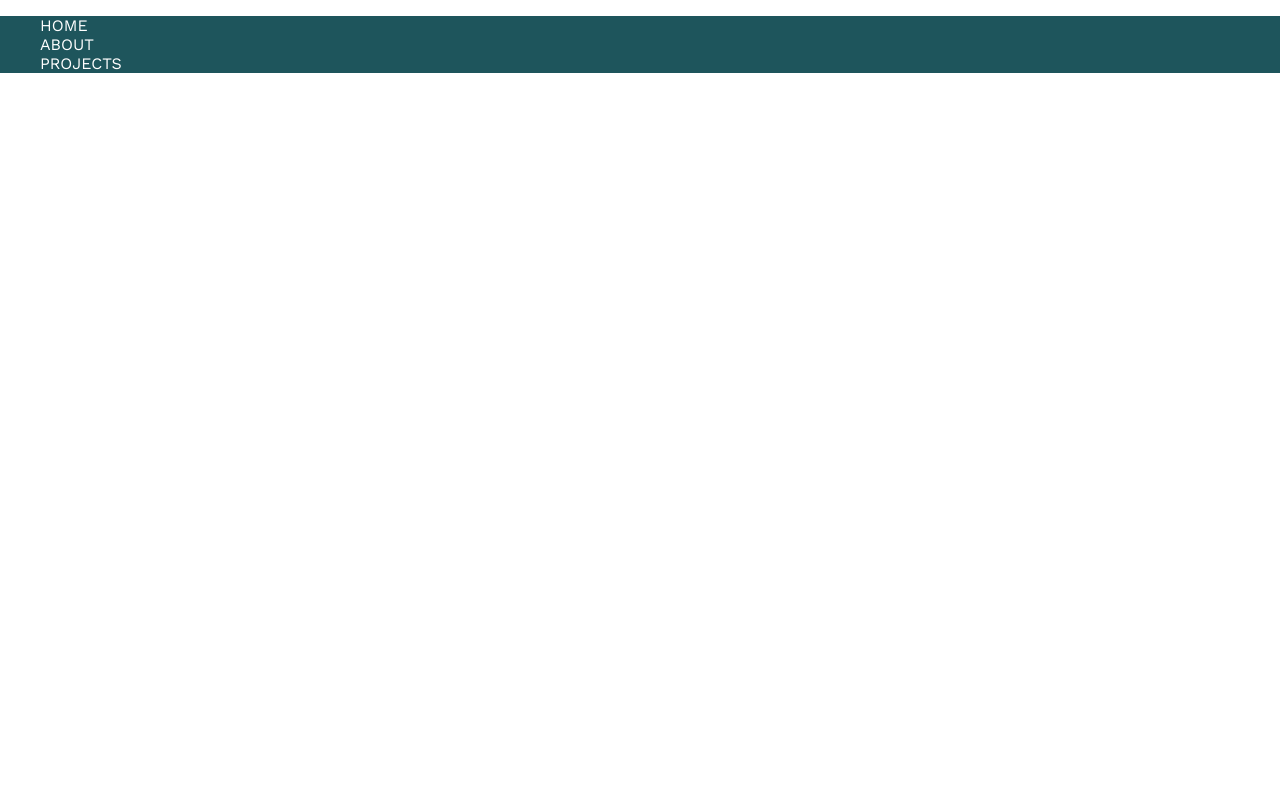
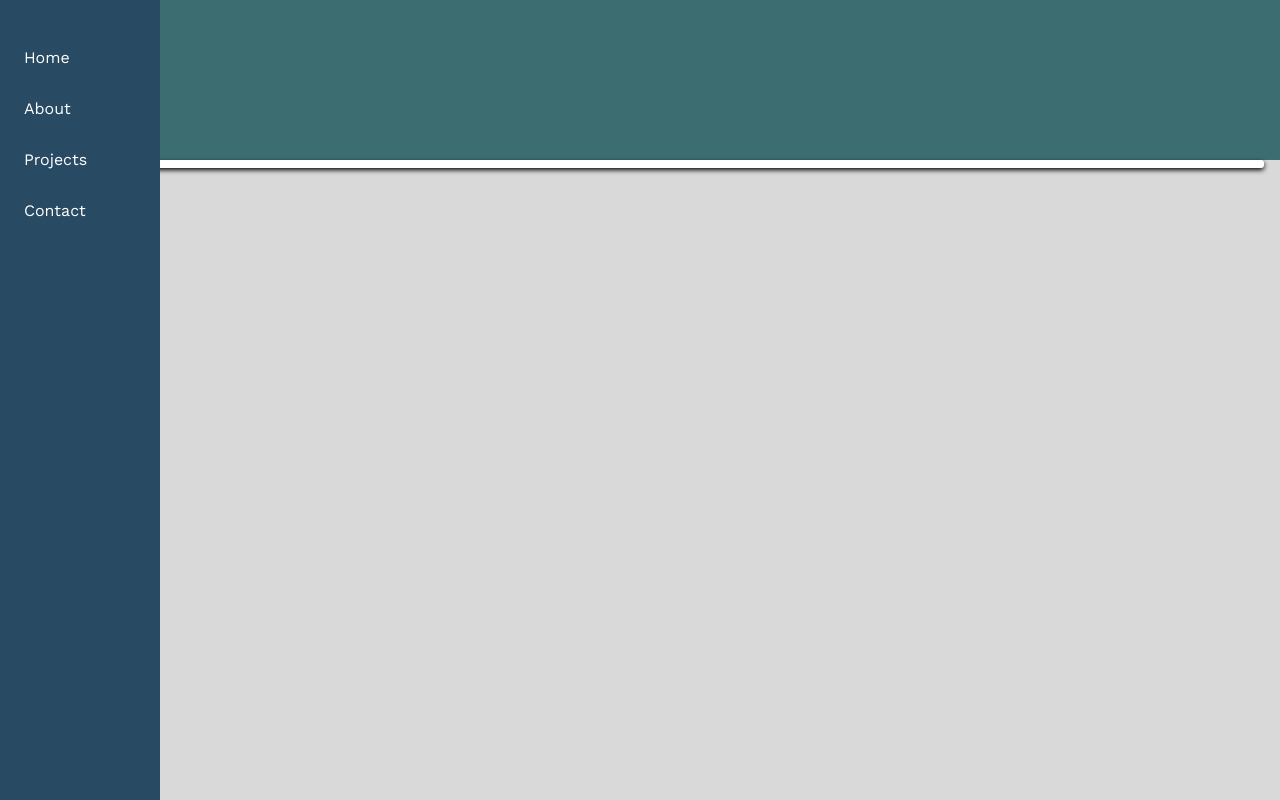
Before and after one commit to orpd0523/portfolio, a React (Create React App) app: page / in a window 1280 px wide. Built offline with nearby package versions, Linux system fonts and the light colour scheme.

Commit message:
added menu items

```diff
--- a/package.json
+++ b/package.json
@@ -8,6 +8,7 @@
     "@testing-library/user-event": "^13.5.0",
     "react": "^18.2.0",
     "react-dom": "^18.2.0",
+    "react-icons": "^4.7.1",
     "react-scripts": "5.0.1",
     "sass": "^1.57.1",
     "web-vitals": "^2.1.4"
--- a/src/App.js
+++ b/src/App.js
@@ -1,9 +1,14 @@
+import Card from "./components/Card/Card.js";
 import Header from "./components/Header/Header.js" ;
+import Sidebar from "./components/Sidebar/Sidebar.js";
+
 
 function App() {
   return (
     <div className="App">
+      <Sidebar/>
       <Header/>
+      <Card></Card>
     </div>
   );
 }
--- a/src/components/Card/Card.js
+++ b/src/components/Card/Card.js
@@ -1,7 +1,8 @@
-import './Card.scss'
+import "./Card.scss";
 
-function Card(){
-    return(
+function Card(props) {
+    const { color = "primary" } = props;
+  return <div className={`card card--${color}`}>{props.children}</div>;
+}
 
-    )
-}
+export default Card;
--- a/src/components/Card/Card.scss
+++ b/src/components/Card/Card.scss
@@ -0,0 +1,10 @@
+@use "../../styles/partials/colors.scss" as *;
+
+.card {
+  max-width: 80rem;
+  margin-inline: 1rem;
+  border-radius: 0.1875rem;
+  box-shadow: 0 0.125rem 0.3125rem;
+  padding: 0.25rem;
+  background-color: $white;
+}
--- a/src/components/Header/Header.js
+++ b/src/components/Header/Header.js
@@ -1,4 +1,6 @@
 import "./Header.scss";
+import { HiMenu } from 'react-icons/fa';
+
 
 function Header() {
   return (
--- a/src/components/Header/Header.scss
+++ b/src/components/Header/Header.scss
@@ -1,10 +1,13 @@
 @use "../../styles/partials/colors.scss" as *;
 
 .header{
-    background-color: $green-meeg;
+    background-color: $green;
     color: $white;
+    height: 10rem;
+    &__container{
+        margin-top: 0;
+    }
     &__item{
-
         list-style: none;
     }
 }
--- /dev/null
+++ b/src/components/Sidebar/Sidebar.js
@@ -0,0 +1,14 @@
+import "./Sidebar.scss";
+
+function Sidebar() {
+  return (
+    <div className="menu">
+      <a className="menu__item">Home</a>
+      <a className="menu__item">About</a>
+      <a className="menu__item">Projects</a>
+      <a className="menu__item">Contact</a>
+    </div>
+  );
+}
+
+export default Sidebar;
--- /dev/null
+++ b/src/components/Sidebar/Sidebar.scss
@@ -0,0 +1,22 @@
+@use "../../styles/partials/colors.scss" as *;
+
+.menu {
+
+  background-color: $blue;
+  display: flex;
+  flex-direction: column;
+  justify-content: flex-start;
+  height: 100%;
+  width: 10rem;
+  position: fixed;
+  z-index: fixed;
+  top: 0;
+  left: 0;
+  color: $white;
+  padding-top: 2rem;
+  &__item {
+    padding: .5rem;
+    margin: .5rem;
+    margin-left: 1rem;
+  }
+}
--- a/src/index.js
+++ b/src/index.js
@@ -2,6 +2,7 @@ import React from 'react';
 import ReactDOM from 'react-dom/client';
 import App from './App';
 import './styles/partials/core.scss'
+import "./styles/globals.scss"
 
 const root = ReactDOM.createRoot(document.getElementById('root'));
 root.render(
--- a/src/styles/globals.scss
+++ b/src/styles/globals.scss
@@ -0,0 +1,5 @@
+@use "./partials/colors.scss" as *;
+
+body {
+    background-color: $light-grey;
+}
--- a/src/styles/partials/colors.scss
+++ b/src/styles/partials/colors.scss
@@ -1,7 +1,14 @@
 $white:#FFFFFF;
 $black:#000;
 
-$dark-purple: #2C0E37;
-$green-meeg:#1E555C;
-$light-coral:#FF7477;
-$opal:#BDD2C2;
+$char-black:#353535;
+$green:#3C6E71;
+$light-grey:#D9D9D9;
+$blue:#284B63;
+$pink:#e65f5c;
+
+$engine-red:#C1292E;
+$ruby-red:#A4031F;
+
+$opera-purple:#AD7A99;
+$african-violet:#AA7BC3;
```
Also changed, not shown: 1 other file (tests, documents, lock files or other folders).
